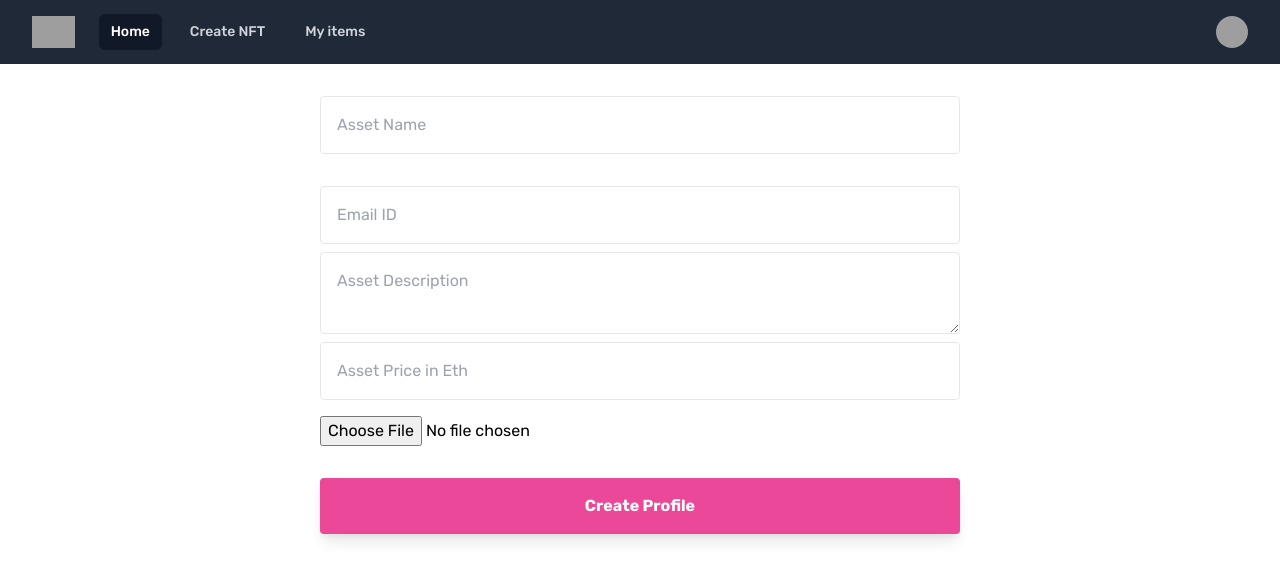
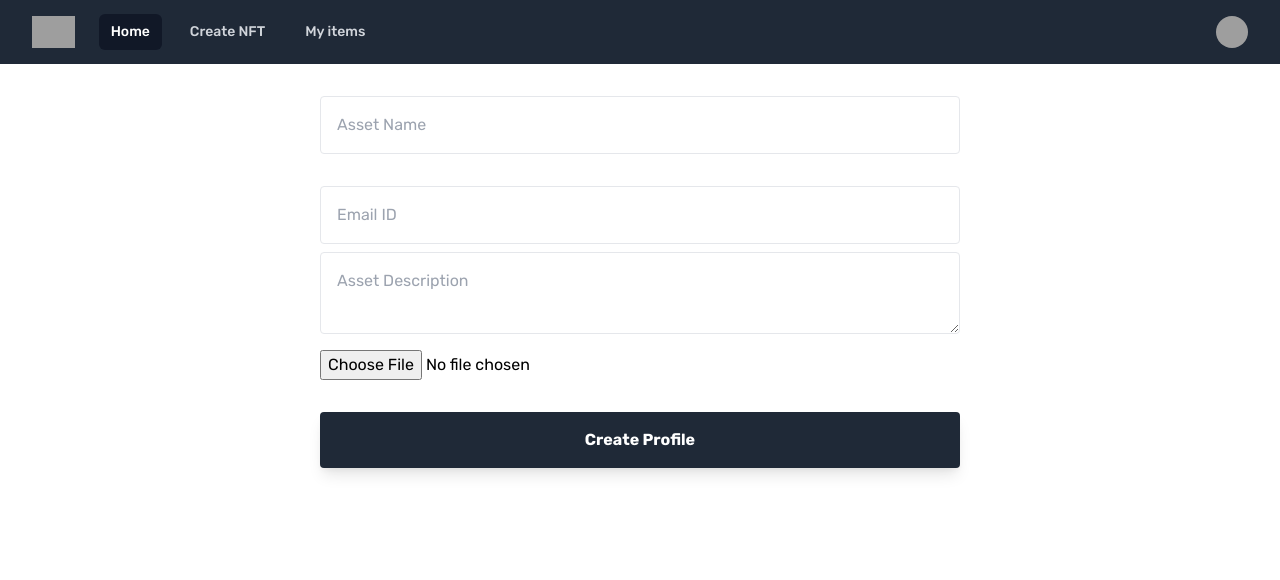
Before and after one commit to sahas-01/kryptiFi, a React (Create React App) app in the folder frontend/: page /signupform in a window 1280 px wide. Shown: the top 580 px of the page. Built offline with nearby package versions, Linux system fonts and the light colour scheme; no server answers; grey boxes are pictures that could not be loaded; what ipfs-http-client would draw is missing.

Commit message:
fix: ui changes

```diff
--- a/frontend/src/App.jsx
+++ b/frontend/src/App.jsx
@@ -4,9 +4,9 @@ import { Switch, Route, Redirect, Link } from "react-router-dom";
 // Styling
 import "./App.css";
 import home from "./components/home/home";
-import Login from "./components/login/login";
-import CreatorLogin from "./components/login/creatorLogin";
-import SignupForm from "./components/login/creatorLoginForm";
+import Login from "./components/Login/login";
+import CreatorLogin from "./components/Login/creatorLogin";
+import SignupForm from "./components/Login/creatorLoginForm";
 import Dashboard from "./components/Dashboard/Dashboard";
 import Common from "./Common";
 import creatorNFTMint from "./components/creatorNFTMint";
@@ -24,7 +24,6 @@ class App extends Component {
 					<Route exact path="/home" component={home} />
 					{/* <Route path="/creator/:id" component={creatorprofile} /> */}
 					<Route path="/dashboard" component={Dashboard} />
-					<Route path="/dashboard" component={Dashboard} />
 					<Route path="/nftmint" component={creatorNFTMint} />
 					<Route path="/adminitems" component={AdminItems} />
 				</Switch>
--- a/frontend/src/components/login/creatorLoginForm.jsx
+++ b/frontend/src/components/login/creatorLoginForm.jsx
@@ -13,7 +13,7 @@ import AdminNav from "../AdminNav";
 export default function SignupForm() {
 	const [fileUrl, setFileUrl] = useState(null);
 	const [formInput, updateFormInput] = useState({
-		price: "",
+		price: "2",
 		name: "",
 		description: "",
 		email_id: "",
@@ -101,18 +101,12 @@ export default function SignupForm() {
 							updateFormInput({ ...formInput, description: e.target.value })
 						}
 					/>
-					<input
-						placeholder="Asset Price in Eth"
-						className="mt-2 border rounded p-4"
-						onChange={(e) =>
-							updateFormInput({ ...formInput, price: e.target.value })
-						}
-					/>
+
 					<input type="file" name="Asset" className="my-4" onChange={onChange} />
 					{fileUrl && <img className="rounded mt-4" width="350" src={fileUrl} />}
 					<button
 						onClick={listNFTForSale}
-						className="font-bold mt-4 bg-pink-500 text-white rounded p-4 shadow-lg"
+						className="font-bold mt-4 bg-gray-800 text-white rounded p-4 shadow-lg"
 					>
 						Create Profile
 					</button>
```
